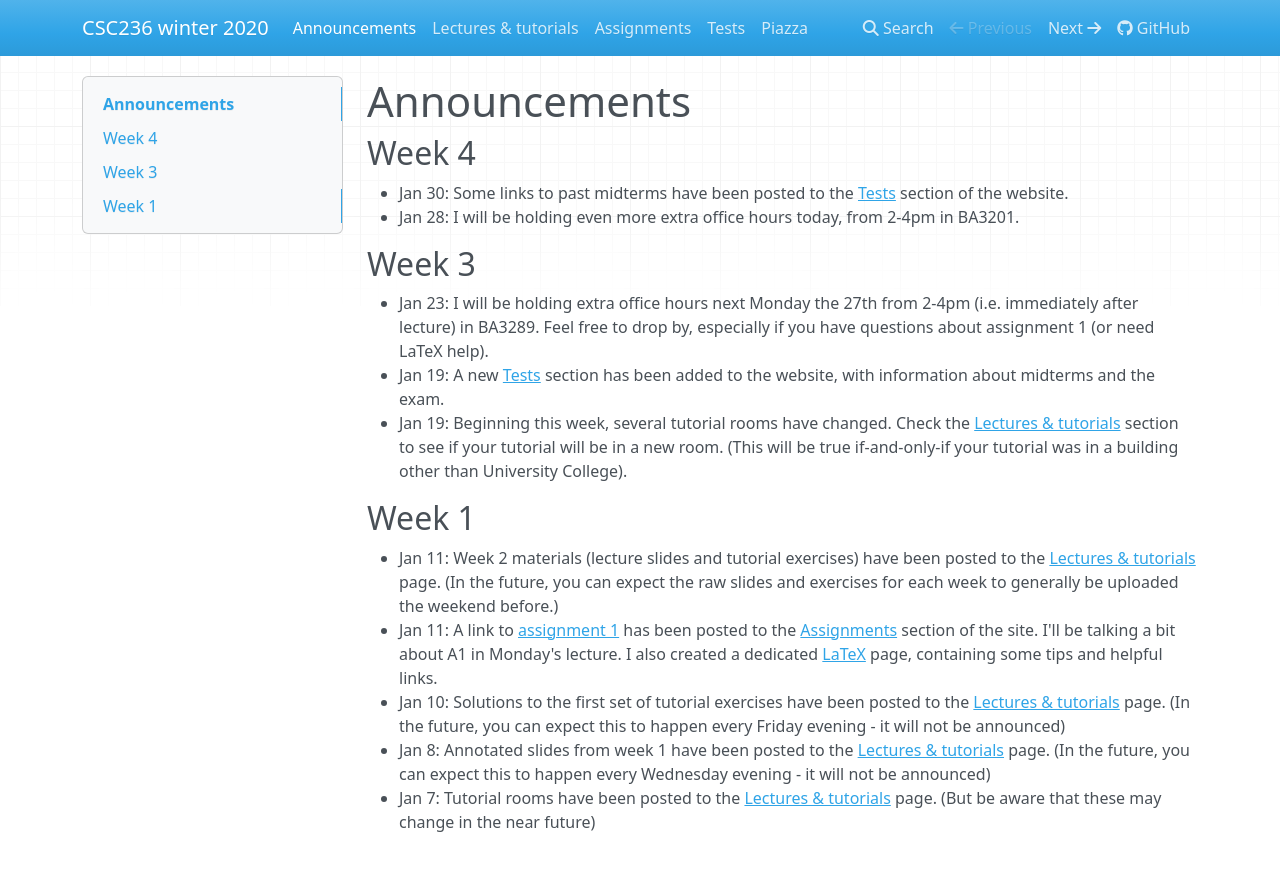
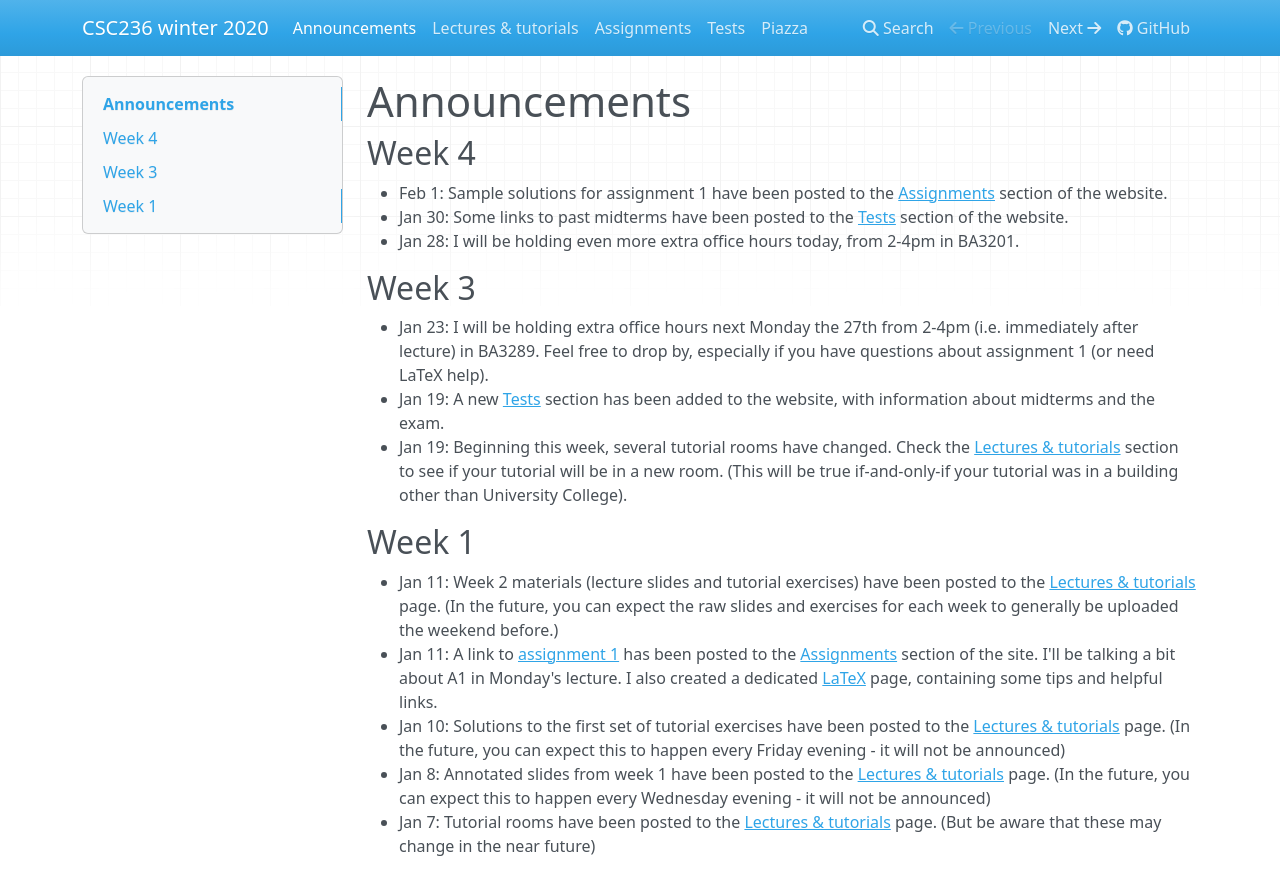
Before and after one commit to colinmorris/csc236, an MkDocs documentation site: the page built from docs/announcements.md, in a window 1280 px wide. Shown: the top 895 px of the page. Built offline with MkDocs 1.6.1, drawn with Linux system fonts in a browser that asks for light colours; nearby versions of some CDN libraries.

Commit message:
a1 solutions announcement

```diff
--- a/docs/announcements.md
+++ b/docs/announcements.md
@@ -1,6 +1,7 @@
 # Announcements
 
 ## Week 4
+* Feb 1: Sample solutions for assignment 1 have been posted to the [Assignments](../assignments) section of the website.
 * Jan 30: Some links to past midterms have been posted to the [Tests](../tests) section of the website.
 * Jan 28: I will be holding even more extra office hours today, from 2-4pm in BA3201.
 
```
